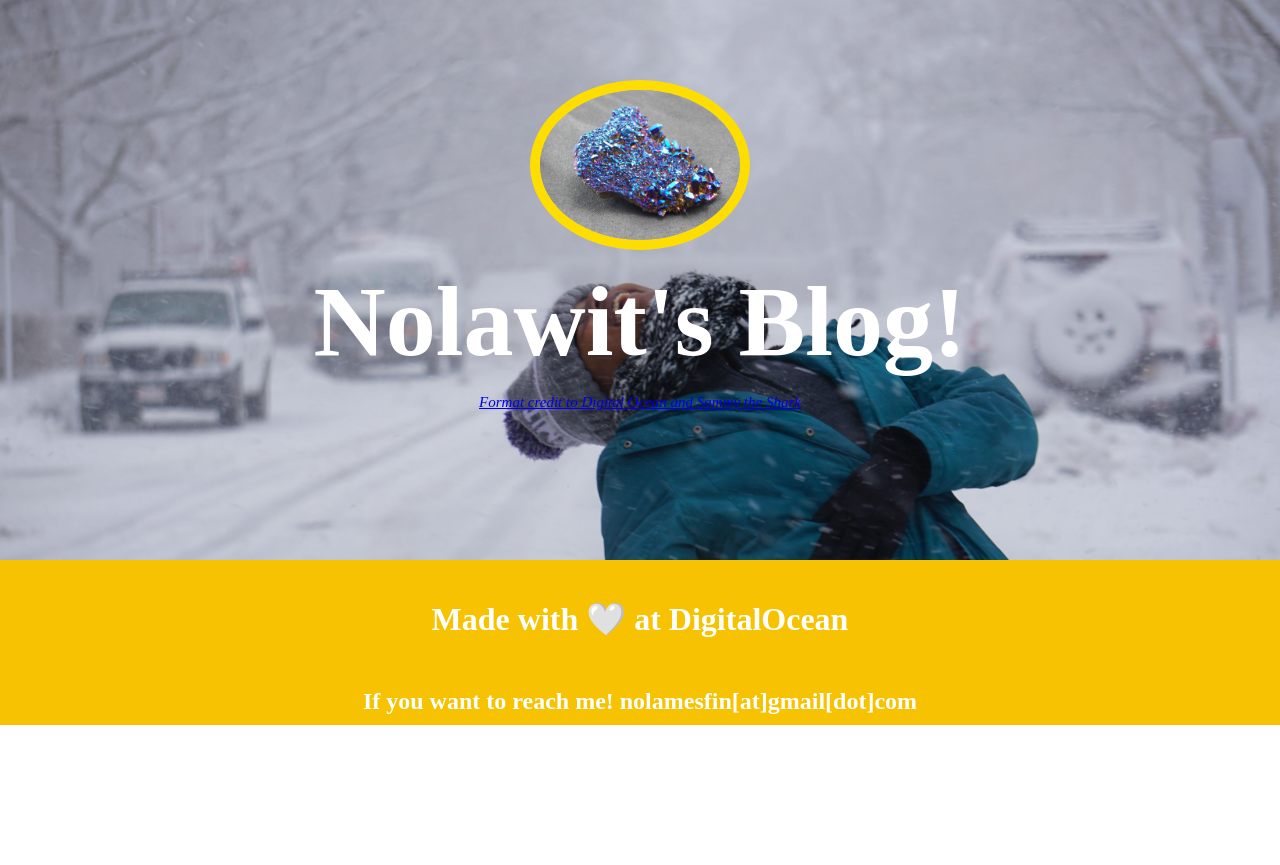
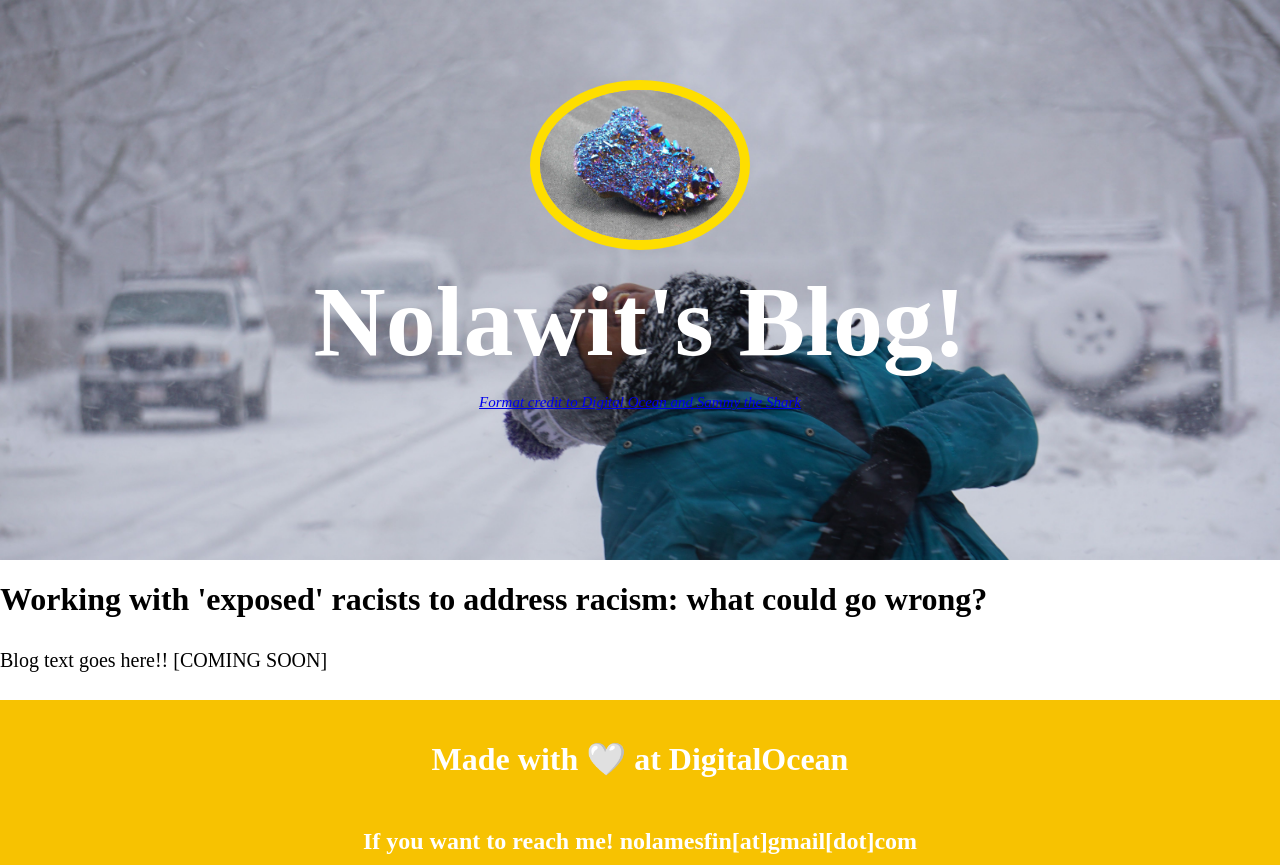
Before and after one commit to Nolamesfin/Nolamesfin.github.io, a plain HTML site: page post1.html in a window 1280 px wide. Before the commit the page ends 800 px from the top, so only its background shows below. Drawn offline with Linux system fonts and the light colour scheme.

Commit message:
Update post1.html

```diff
--- a/post1.html
+++ b/post1.html
@@ -3,7 +3,7 @@
 
   <head>
     <meta charset="utf-8">
-    <title> Nolawit's Blog! </title>
+    <title> Post 1 </title>
     <link rel="shortcut icon" type="image/jpg" href="cobalt.jpg"
       />
   </head>
@@ -19,7 +19,9 @@
       <h1 style="font-size:100px; color:white; margin:10px;"> Nolawit's Blog!</h1>
       <p style="font-size:15px; color: white;"><em> <a href="https://www.digitalocean.com/community/tutorial_series/how-to-build-a-website-with-html"> Format credit to Digital Ocean and Sammy the Shark</em></a></p>
     </div>
-
+<!--Second section-->
+      <h1> Working with 'exposed' racists to address racism: what could go wrong?</h1>
+      <p style="line-height: 2.0; font-size:20px;">Blog text goes here!! [COMING SOON] </p>
 
 
 
```
